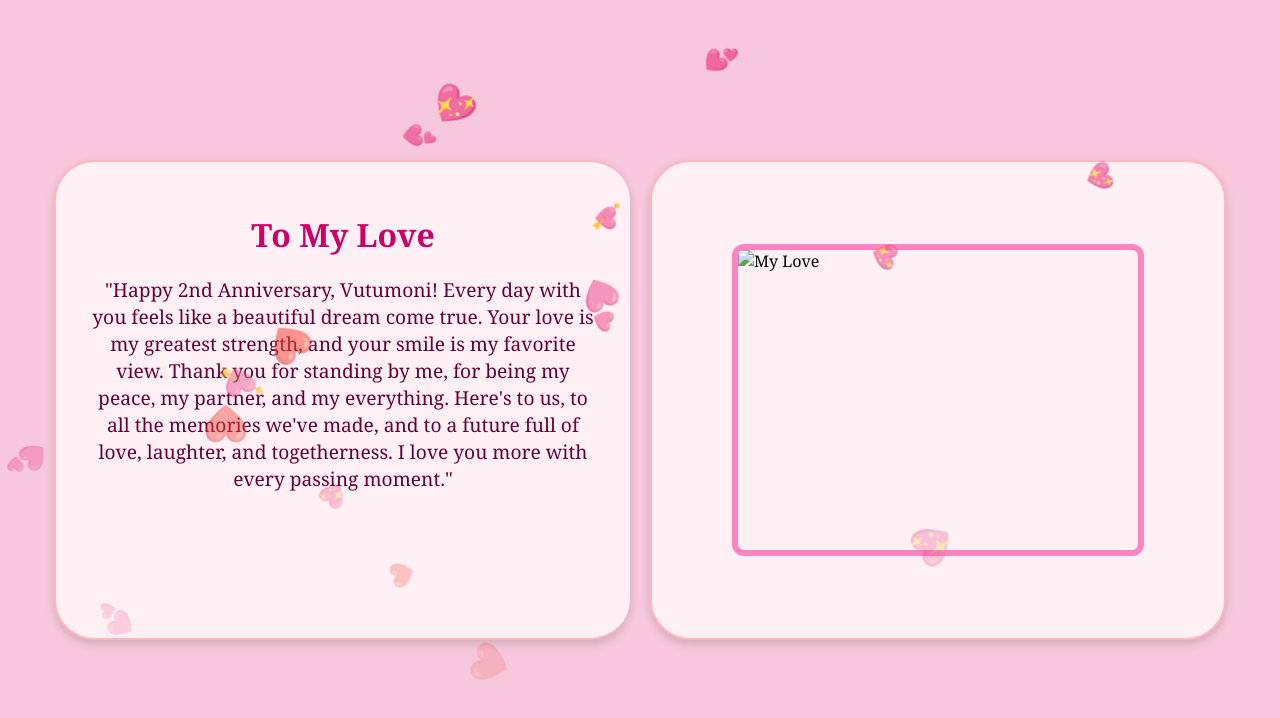
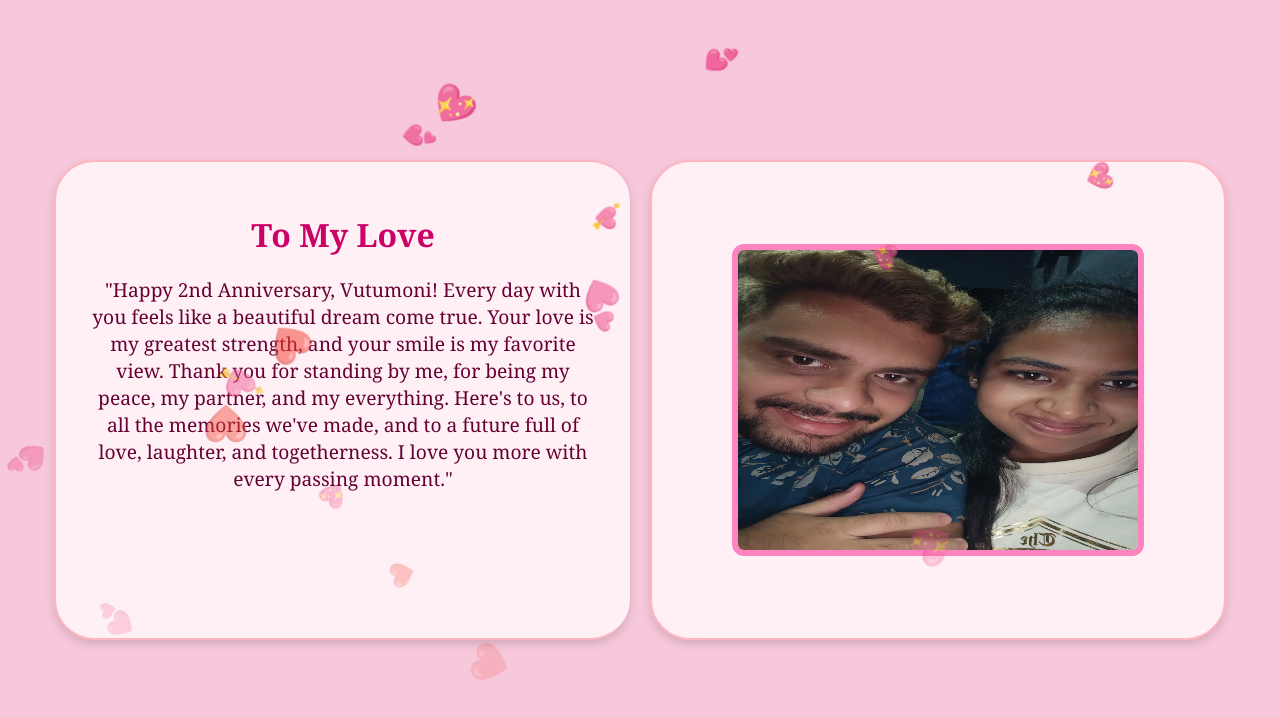
Before and after one commit to deepharh005/Gift_Card, a plain HTML site: page index.html in a window 1280 px wide. Drawn offline with Linux system fonts and the light colour scheme; the site is published under a folder, as on GitHub Pages, so addresses that start at the root find nothing.

Commit message:
Update index.html

```diff
--- a/index.html
+++ b/index.html
@@ -20,7 +20,7 @@
         I love you more with every passing moment."</p>
     </div>
     <div class="page right">
-      <img src="/two human one heart.jpg" alt="My Love" />
+      <img src="two human one heart.jpg" alt="My Love" />
     </div>
   </div>
 
```
